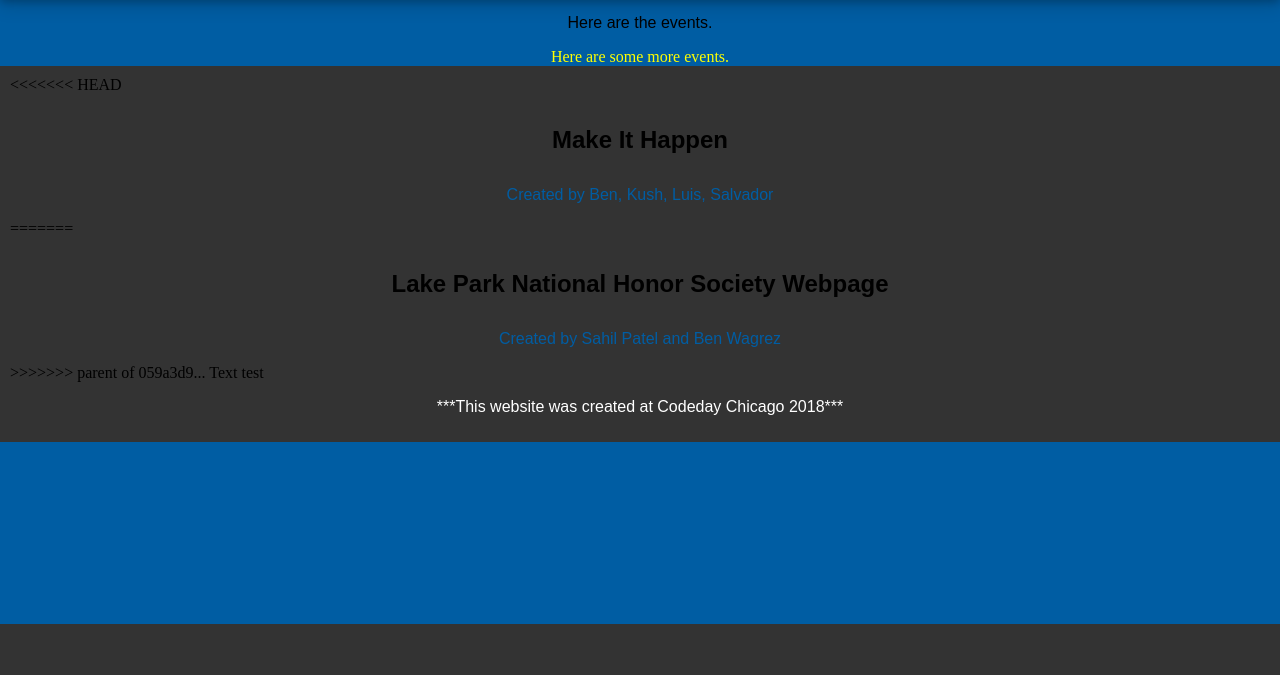
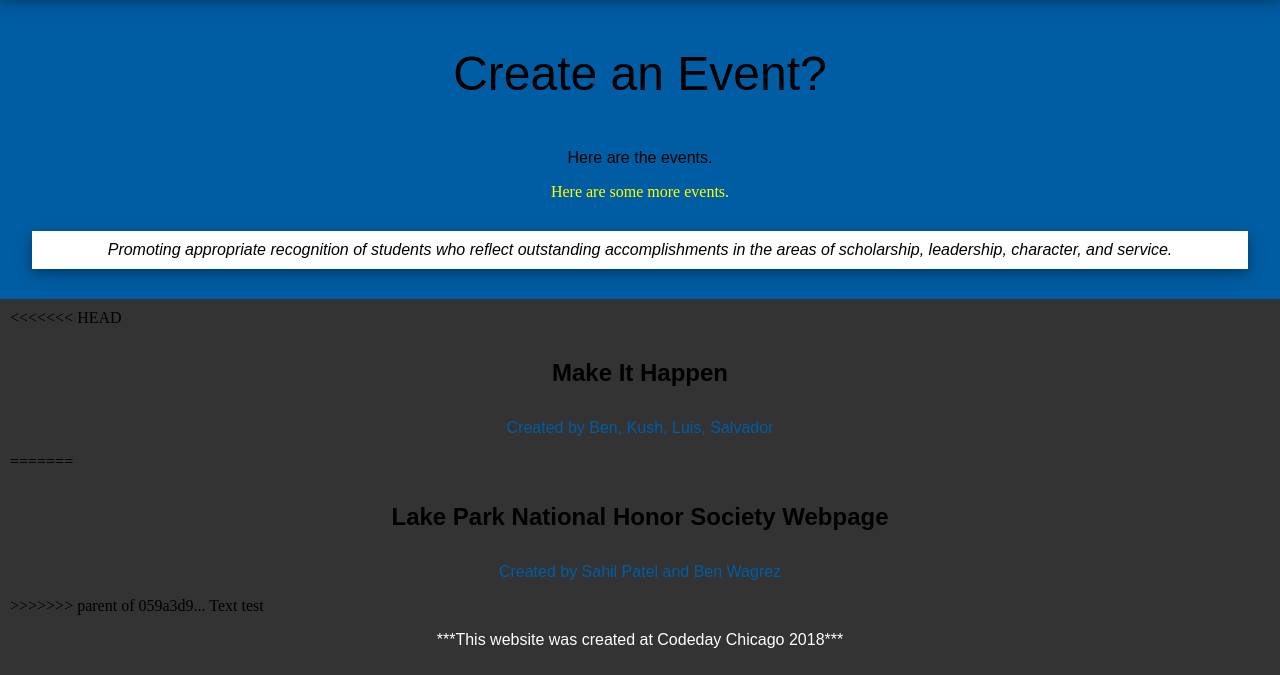
Before and after one commit to TheAetherGod/CodeDay2018, a PHP site: page /eventsPage.php in a window 1280 px wide. Shown: the part 176-851 px from the top of the page. Before the commit the page ends 800 px from the top, so only its background shows below. Run offline with PHP 8.4, Linux system fonts and the light colour scheme; the visitor is signed in with stand-in values (Sample User, id 1); some libraries are stand-ins or nearby versions.

Commit message:
nothing this time put i gotta push

```diff
--- a/eventsPage.php
+++ b/eventsPage.php
@@ -29,11 +29,14 @@
 
 <body>
 	 <!--MAIN CODE-->
-
-	 <div id = "listOfEvents">
-		<div class="textStuff">
+	 <div class="textStuff">
+			<p style = "font-size: 300%"> Create an Event?</p>
 			<p> Here are the events.</p>
 			<b1 style = "color:Yellow;"> Here are some more events.</b1>
+		</div>
+	 <div id = "Event1">
+		 <div id = "frontImg" class = "card" style = "width: 95%;" style = height: 1000px>
+			<p style = "font-style: italic; font-size: 16px;">Promoting appropriate recognition of students who reflect outstanding accomplishments in the areas of scholarship, leadership, character, and service.</p>
 		</div>
 	</div>
 </body>
```
